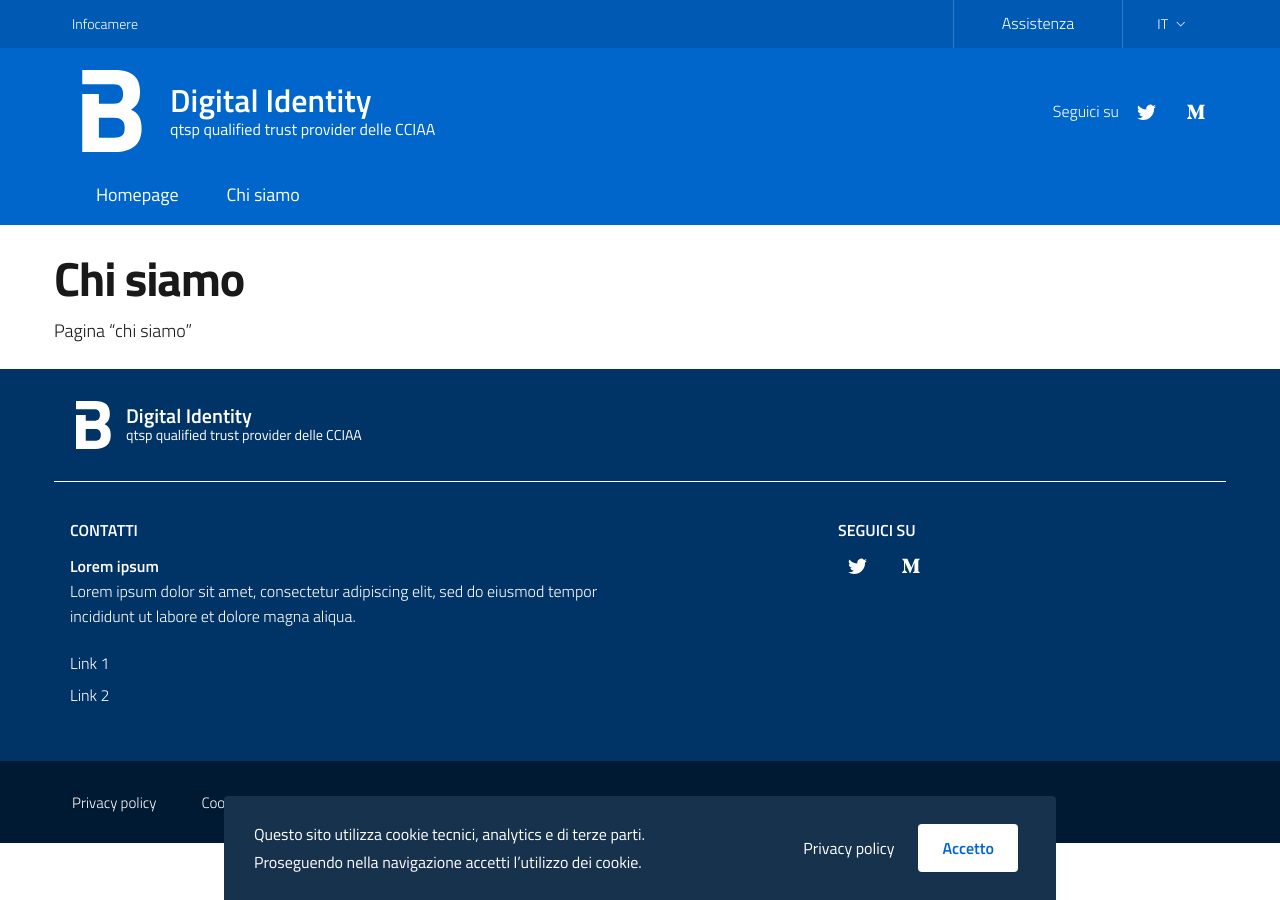
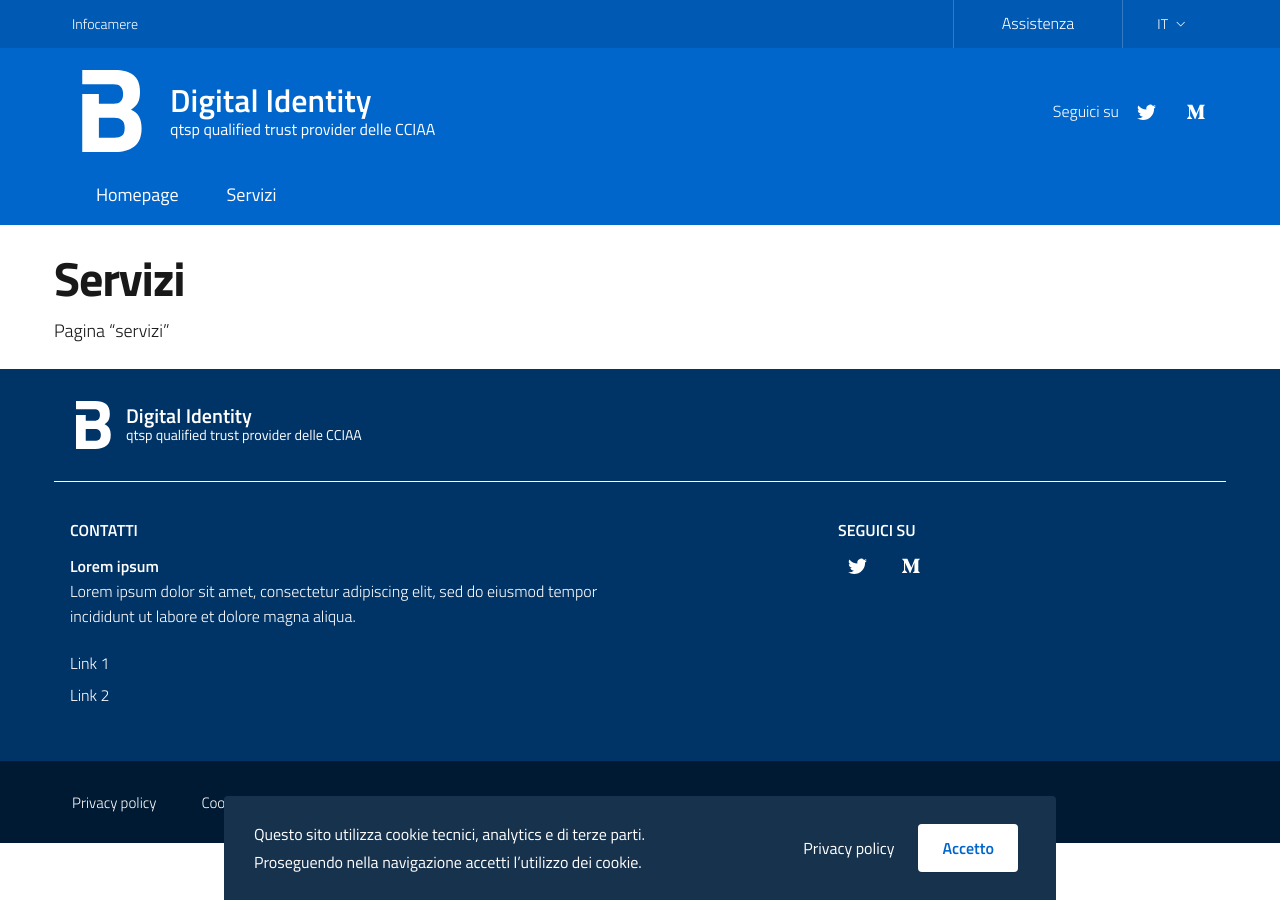
Before and after one commit to RobeDesign/GitHub_Pages-Test, a Jekyll site: the page built from it/chi-siamo.md, in a window 1280 px wide. Built offline with Jekyll 4.4.1, drawn with Linux system fonts in a browser that asks for light colours.

Commit message:
Update chi-siamo.md

```diff
--- a/it/chi-siamo.md
+++ b/it/chi-siamo.md
@@ -1,10 +1,10 @@
 ---
 layout: page
-title: Chi siamo
+title: Servizi
 lang: it
-ref: about-us
-permalink: /it/chi-siamo
+ref: services
+permalink: /it/servizi
 order: 2
 ---
 
-Pagina "chi siamo"
+Pagina "servizi"
```
